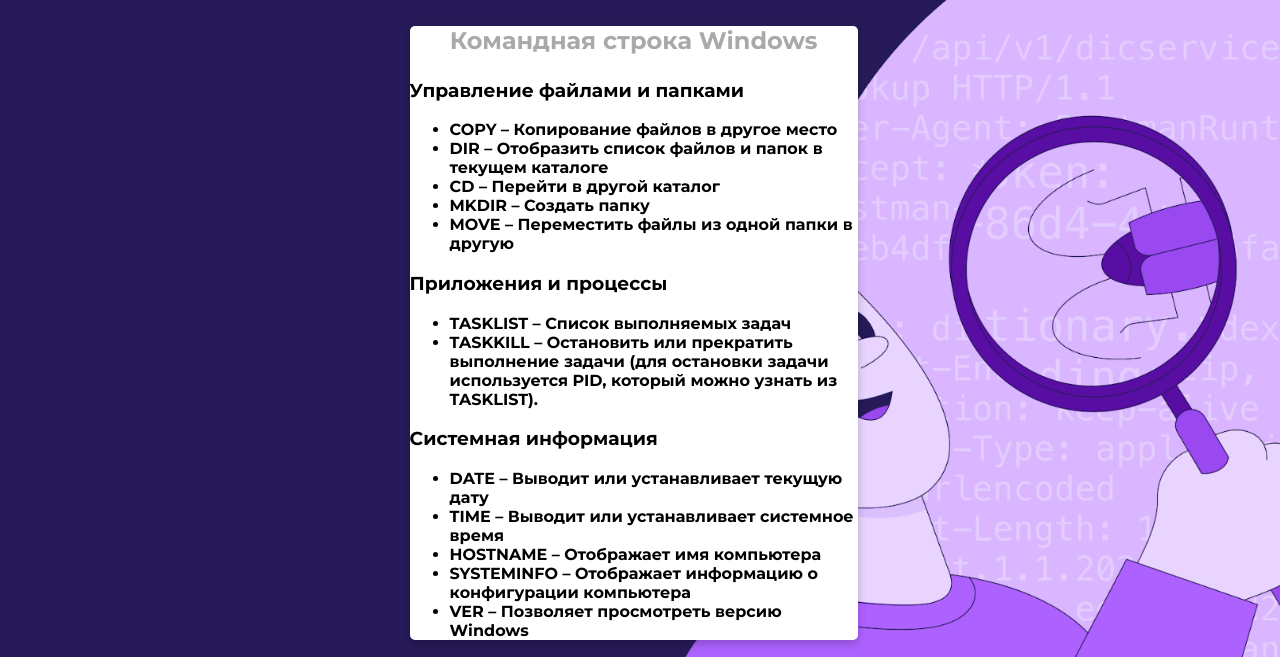
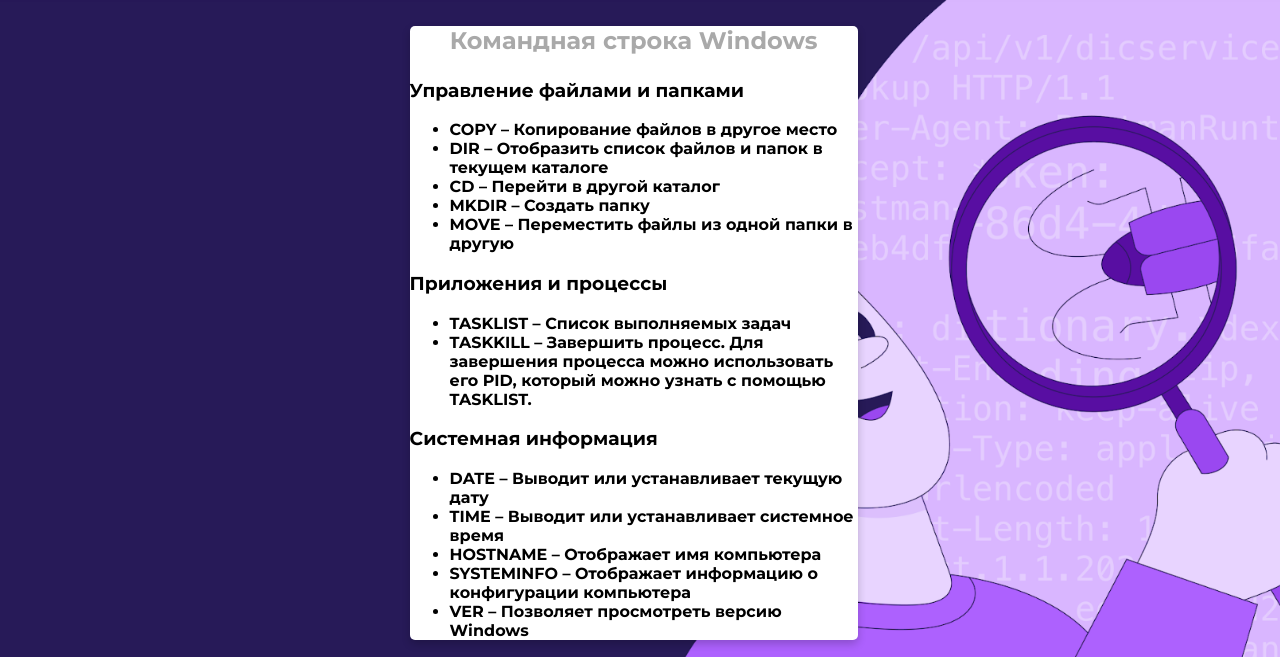
Before and after one commit to thbix2/skypro_final_task, a plain HTML site: page html/cmd.html in a window 1280 px wide. Shown: the top 657 px of the page. Drawn offline with Linux system fonts and the light colour scheme.

Commit message:
Update cmd.html

```diff
--- a/html/cmd.html
+++ b/html/cmd.html
@@ -1,3 +1,4 @@
+
 <!DOCTYPE html>
 <html>
    <head>
@@ -13,7 +14,7 @@
       <!--Card-->
       <div class="card animated fadeIn">
          <p class="subtitle">Командная строка Windows</p>
-         <h3 id="rt-0"> Управление файлами и папками</h3>
+         <h3 id="rt-0">Управление файлами и папками</h3>
          <ul>
             <li>COPY – Копирование файлов в другое место</li>
             <li>DIR – Отобразить список файлов и папок в текущем каталоге</li>
@@ -24,7 +25,7 @@
          <h3 id="rt-1">Приложения и процессы</h3>
          <ul>
             <li>TASKLIST – Список выполняемых задач</li>
-            <li>TASKKILL – Остановить или прекратить выполнение задачи (для остановки задачи используется PID, который можно узнать из TASKLIST).</li>
+            <li>TASKKILL – Завершить процесс. Для завершения процесса можно использовать его PID, который можно узнать с помощью TASKLIST.</li>
          </ul>
          <h3 id="rt-3">Системная информация</h3>
          <ul>
```
